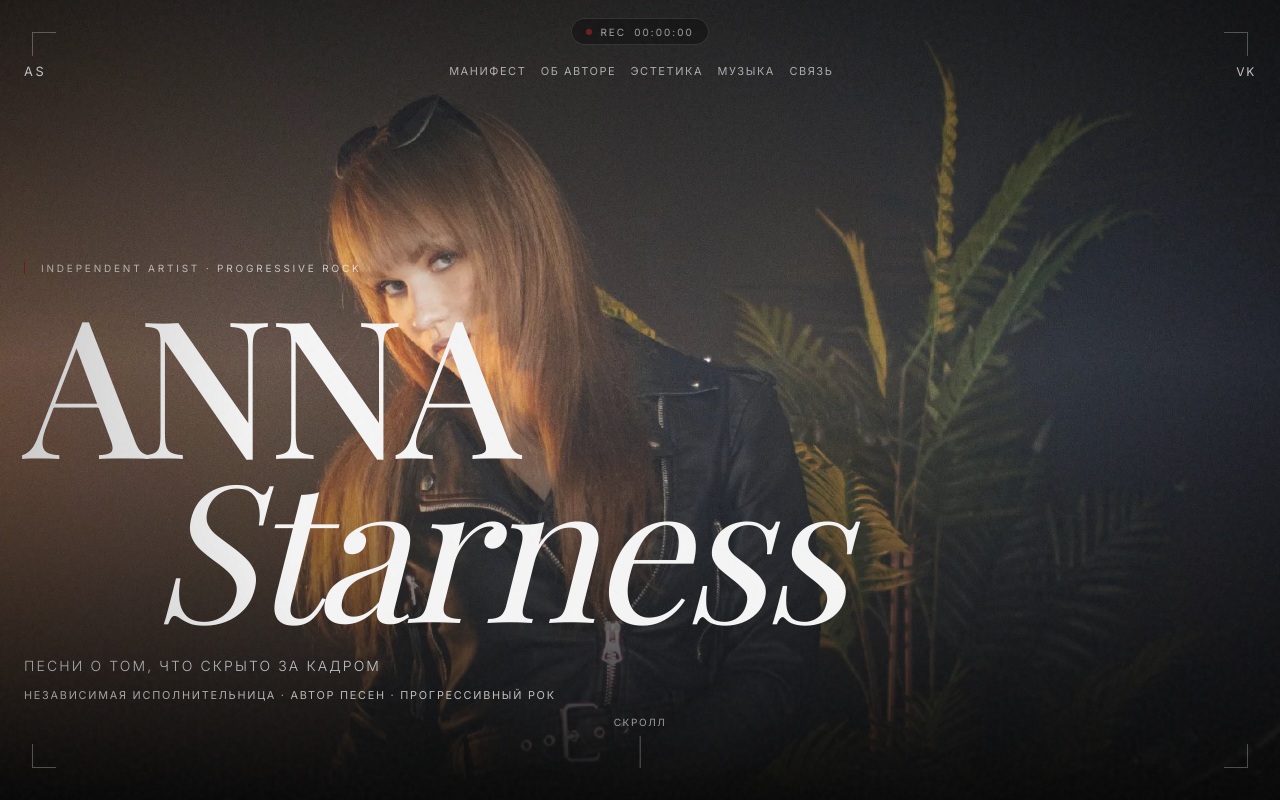
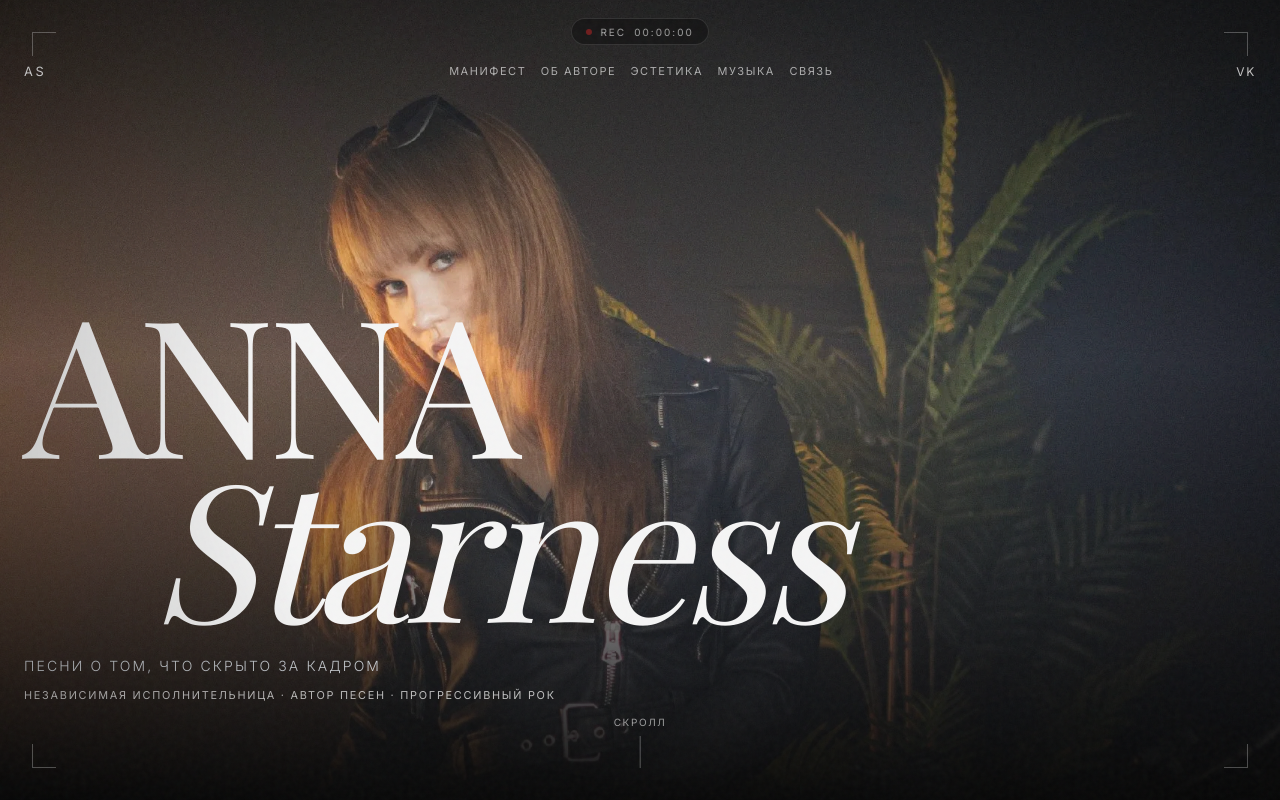
Before and after one commit to repsolptz-stack/anna-starness2.0, a plain HTML site: page index.html in a window 1280 px wide. Shown: the top 800 px of the page. Drawn offline with nearby package versions, Linux system fonts and the light colour scheme; a web font is replaced by a local one.

Commit message:
Update index.html

```diff
--- a/index.html
+++ b/index.html
@@ -1318,7 +1318,7 @@ body.audio-playing .cta-eq span{
   </nav>
 
   <div class="hero-content">
-    <p class="hero-caption">Independent artist · Progressive Rock</p>
+
     <h1 class="font-serif hero-title">ANNA<br><span class="line2">Starness</span></h1>
     <p class="hero-tagline">Песни о том, что скрыто за кадром</p>
     <p class="hero-genre">Независимая исполнительница · Автор песен · Прогрессивный рок</p>
```
